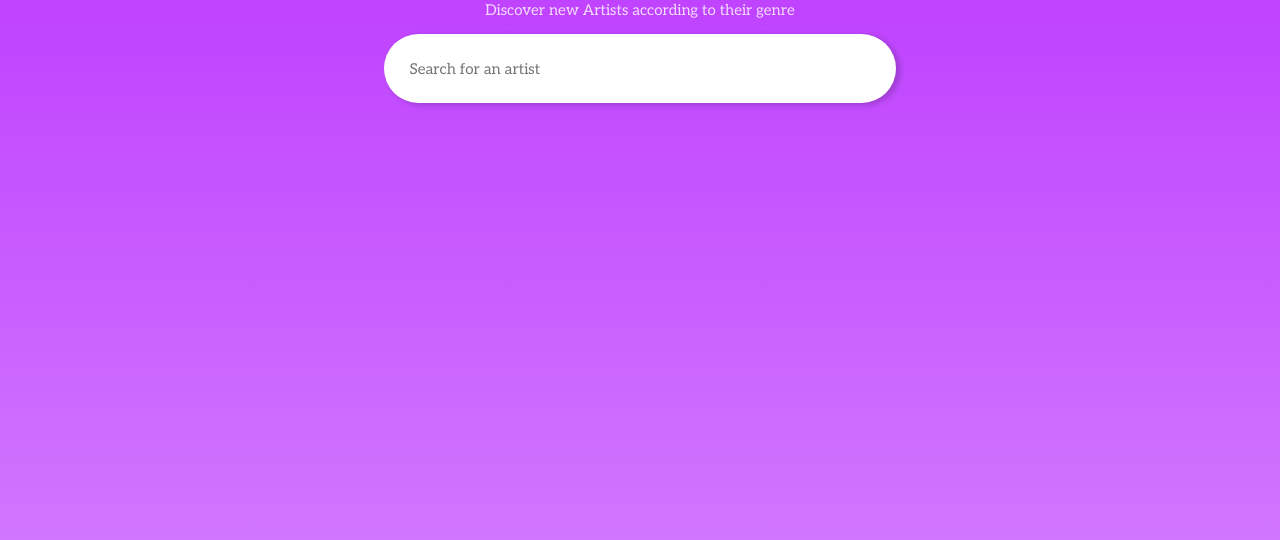
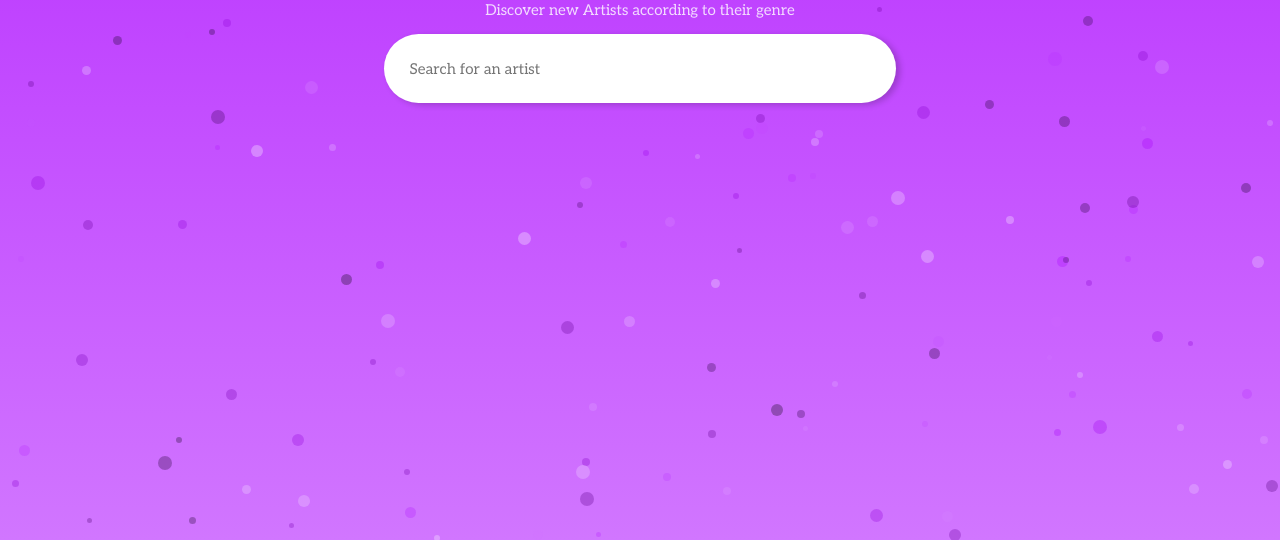
Before and after one commit to thalesdeluca/Melodiam, a plain HTML site: page index.html in a window 1280 px wide. Shown: the part 260-800 px from the top of the page. Drawn offline with Linux system fonts and the light colour scheme; a web font is replaced by a local one.

Commit message:
Added Particles

```diff
--- a/css/styles.css
+++ b/css/styles.css
@@ -6,7 +6,7 @@
 #container {
   width: 100vw;
   height: 100vh;
-  background: linear-gradient(#B72AFF, #D176FF);
+
   display: flex;
   overflow: hidden;
   align-items: center;
@@ -51,14 +51,25 @@
   border-radius: 0;
   border-bottom-right-radius: 40px;
   border-top-left-radius: 40px;
+  transform: scale(1.05);
   transition: all 0.45s ease;
 }
 #search:focus {
   outline: none;
 }
 
-.particle{
+#background {
+  width: 100vw;
+  height: 100vh;
+  display: block;
   position: absolute;
-  display: block;
+  overflow: hidden;
+
+  z-index: -2;
+  background: linear-gradient(#b72aff, #D176FF);
+}
+.particle {
+  position: absolute;
   border-radius: 50%;
+  opacity: 0.3;
 }
--- a/index.html
+++ b/index.html
@@ -11,6 +11,7 @@
   <script src="js/main.js"></script>
 </head>
 <body>
+  <div id="background"></div>
   <div id="container">
       <div id="header">
         <h2>Melodiam</h2>
@@ -18,5 +19,6 @@
       </div>
       <input type="text" id="search" placeholder="Search for an artist"/>
   </div>
+
 </body>
 </html>
--- a/js/main.js
+++ b/js/main.js
@@ -0,0 +1,22 @@
+window.onload = () => {
+  let particleContainer = document.getElementById("background");
+const PARTICLE_MAX = 180;
+
+for(let i = 0; i < PARTICLE_MAX; i++){
+  let particle = document.createElement("div");
+  particle.className = "particle";
+
+  let color = "hsl(280, 100%, " + (Math.floor(Math.random() * 100) + 1) + "%)"; //shades of purple
+  let size = Math.floor((Math.random() * 10)+ 5) + "px";
+
+  particle.style.backgroundColor = color;
+  particle.style.width = size;
+  particle.style.height = size;
+
+  //coordinates
+  particle.style.left = Math.floor(Math.random() * window.innerWidth + 1) + "px";
+  particle.style.top = Math.floor(Math.random() * window.innerHeight + 1) + "px";
+
+  particleContainer.appendChild(particle);
+}
+}
```
